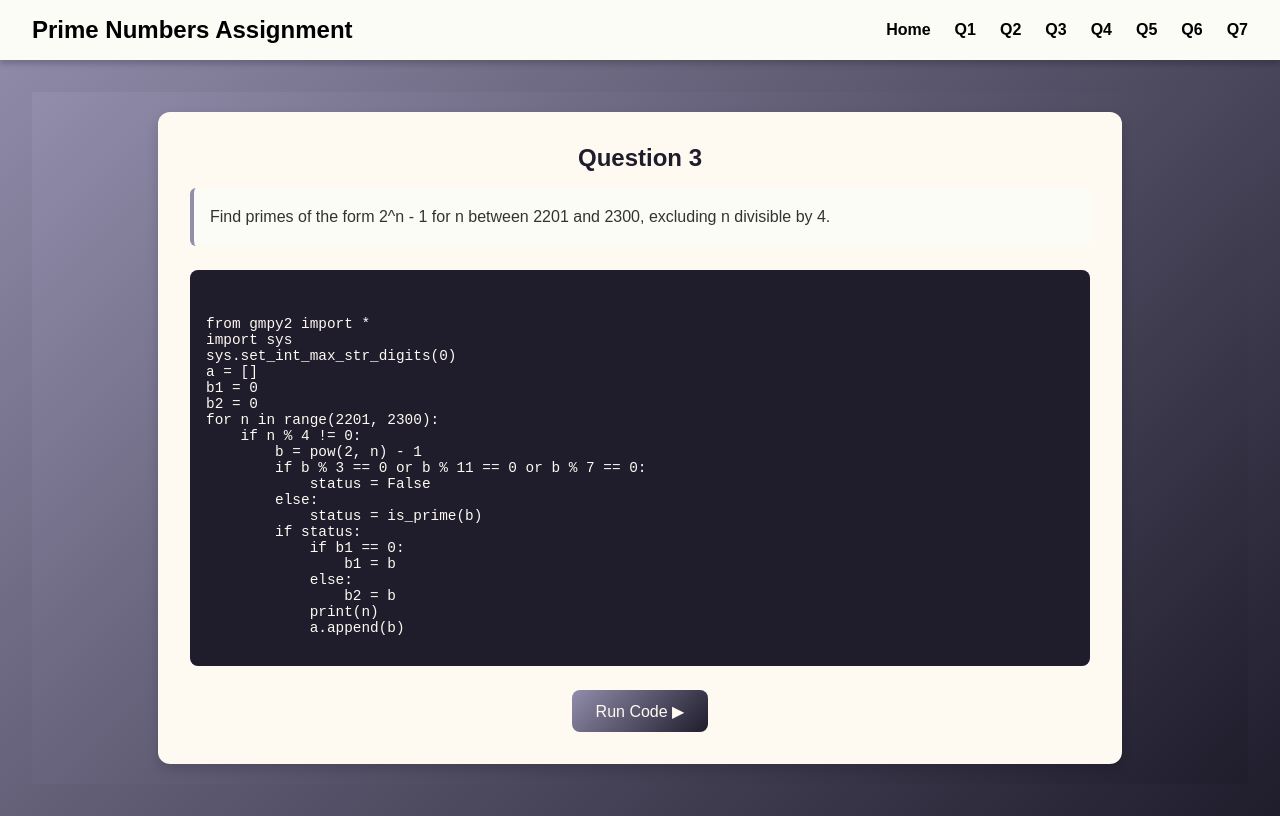
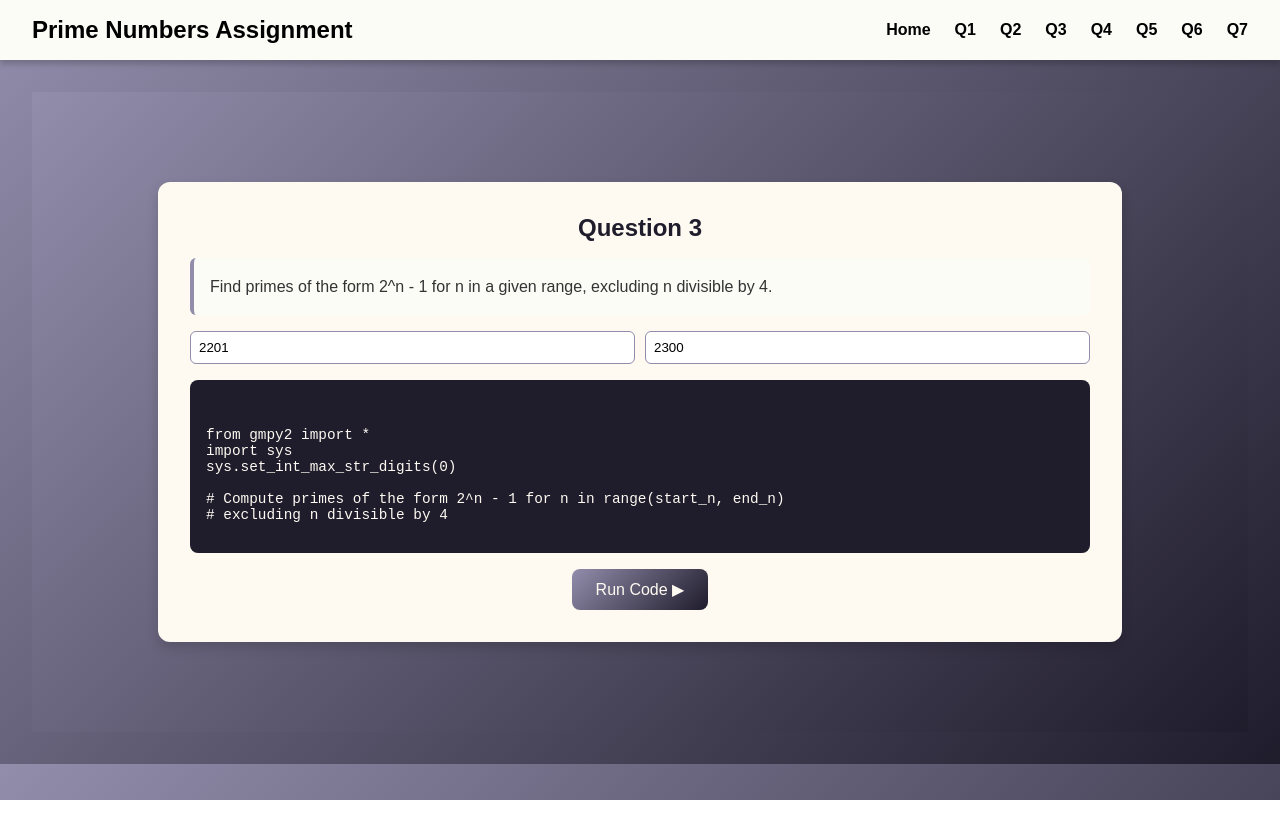
Before and after one commit to rohith-0601/NM_JM, a React (Vite) app in the folder frontend/: page /q3 in a window 1280 px wide. Built offline with nearby package versions, Linux system fonts and the light colour scheme.

Commit message:
added inputs and backend optimized

```diff
--- a/frontend/src/pages/Q3.jsx
+++ b/frontend/src/pages/Q3.jsx
@@ -1,120 +1,59 @@
-import React, { useState } from "react";
+import React, { useState, useEffect, useRef } from "react";
 import axios from "axios";
 
 const questionText = `
-Find primes of the form 2^n - 1 for n between 2201 and 2300,
-excluding n divisible by 4.
+Find primes of the form 2^n - 1 for n in a given range, excluding n divisible by 4.
 `;
 
 const pythonCode = `
 from gmpy2 import *
 import sys
 sys.set_int_max_str_digits(0)
-a = []
-b1 = 0
-b2 = 0
-for n in range(2201, 2300):
-    if n % 4 != 0:
-        b = pow(2, n) - 1
-        if b % 3 == 0 or b % 11 == 0 or b % 7 == 0:
-            status = False
-        else:
-            status = is_prime(b)
-        if status:
-            if b1 == 0:
-                b1 = b
-            else:
-                b2 = b
-            print(n)
-            a.append(b)
+
+# Compute primes of the form 2^n - 1 for n in range(start_n, end_n)
+# excluding n divisible by 4
 `;
 
-// ✅ Internal CSS
 const styles = {
-  container: {
-    display: "flex",
-    justifyContent: "center",
-    alignItems: "center",
-    minHeight: "75vh",
-    background: "linear-gradient(135deg, #928DAB, #1F1C2C)",
-    padding: "20px",
-  },
-  card: {
-    background: "#FEFAF1",
-    padding: "2rem",
-    borderRadius: "12px",
-    boxShadow: "0 6px 12px rgba(0,0,0,0.15)",
-    maxWidth: "900px",
-    width: "100%",
-  },
-  title: {
-    textAlign: "center",
-    marginBottom: "1rem",
-    color: "#1F1C2C",
-  },
-  questionBox: {
-    background: "#FCFCF7",
-    padding: "1rem",
-    borderLeft: "4px solid #928DAB",
-    marginBottom: "1.5rem",
-    borderRadius: "6px",
-    fontSize: "1rem",
-    lineHeight: "1.6",
-    color: "#333",
-  },
-  codeBox: {
-    background: "#1F1C2C",
-    color: "#FEFAF1",
-    padding: "1rem",
-    borderRadius: "8px",
-    marginBottom: "1.5rem",
-    fontFamily: "monospace",
-    fontSize: "0.9rem",
-    whiteSpace: "pre-wrap",
-    wordBreak: "break-word",
-  },
-  button: {
-    background: "linear-gradient(135deg, #928DAB, #1F1C2C)",
-    color: "#FEFAF1",
-    border: "none",
-    padding: "0.7rem 1.5rem",
-    fontSize: "1rem",
-    borderRadius: "8px",
-    cursor: "pointer",
-    display: "block",
-    margin: "0 auto",
-    transition: "0.3s",
-  },
-  outputBox: {
-    background: "#FCFCF7",
-    padding: "1rem",
-    marginTop: "1rem",
-    borderRadius: "8px",
-    fontFamily: "monospace",
-    whiteSpace: "pre-wrap",
-    boxShadow: "inset 0 2px 6px rgba(0,0,0,0.1)",
-    color: "#000",
-  },
-  primeItem: {
-    marginBottom: "0.5rem",
-    wordBreak: "break-all", // ensure very long numbers wrap nicely
-  },
+  container: { display: "flex", justifyContent: "center", alignItems: "center", minHeight: "75vh", background: "linear-gradient(135deg, #928DAB, #1F1C2C)", padding: "20px" },
+  card: { background: "#FEFAF1", padding: "2rem", borderRadius: "12px", boxShadow: "0 6px 12px rgba(0,0,0,0.15)", maxWidth: "900px", width: "100%" },
+  title: { textAlign: "center", marginBottom: "1rem", color: "#1F1C2C" },
+  questionBox: { background: "#FCFCF7", padding: "1rem", borderLeft: "4px solid #928DAB", marginBottom: "1rem", borderRadius: "6px", fontSize: "1rem", lineHeight: "1.6", color: "#333" },
+  inputBox: { display: "flex", gap: "10px", marginBottom: "1rem" },
+  input: { flex: 1, padding: "0.5rem", borderRadius: "6px", border: "1px solid #928DAB" },
+  codeBox: { background: "#1F1C2C", color: "#FEFAF1", padding: "1rem", borderRadius: "8px", marginBottom: "1rem", fontFamily: "monospace", fontSize: "0.9rem", whiteSpace: "pre-wrap", wordBreak: "break-word" },
+  button: { background: "linear-gradient(135deg, #928DAB, #1F1C2C)", color: "#FEFAF1", border: "none", padding: "0.7rem 1.5rem", fontSize: "1rem", borderRadius: "8px", cursor: "pointer", display: "block", margin: "0 auto", transition: "0.3s" },
+  outputBox: { background: "#FCFCF7", padding: "1rem", marginTop: "1rem", borderRadius: "8px", fontFamily: "monospace", whiteSpace: "pre-wrap", wordBreak: "break-word", boxShadow: "inset 0 2px 6px rgba(0,0,0,0.1)", color: "#000", maxHeight: "50vh", overflowY: "auto" },
+  primeItem: { marginBottom: "0.5rem", wordBreak: "break-all" },
+  timer: { textAlign: "center", marginTop: "0.5rem", fontWeight: "bold", color: "#1F1C2C" },
 };
 
 function Q3() {
+  const [startN, setStartN] = useState(2201);
+  const [endN, setEndN] = useState(2300);
   const [result, setResult] = useState([]);
   const [bValues, setBValues] = useState({ b1: null, b2: null });
   const [loading, setLoading] = useState(false);
+  const [seconds, setSeconds] = useState(0);
+  const timerRef = useRef(null);
 
   const runCode = async () => {
+    if (startN > endN) {
+      alert("Start must be less than or equal to End");
+      return;
+    }
+
     setLoading(true);
     setResult([]);
     setBValues({ b1: null, b2: null });
+    setSeconds(0);
+
+    timerRef.current = setInterval(() => setSeconds(prev => prev + 1), 1000);
 
     try {
-      const res = await axios.get("http://127.0.0.1:5001/api/q3");
+      const res = await axios.post("http://127.0.0.1:5001/api/q3", { start: startN, end: endN });
       if (res.data?.results) {
-        setResult(res.data.results.map((r) => r.prime)); // array of strings
+        setResult(res.data.results.map(r => r.prime));
         setBValues({ b1: res.data.b1, b2: res.data.b2 });
       } else {
         setResult([JSON.stringify(res.data, null, 2)]);
@@ -124,8 +63,13 @@ function Q3() {
       console.error(err);
     }
 
+    clearInterval(timerRef.current);
     setLoading(false);
   };
+
+  useEffect(() => {
+    return () => clearInterval(timerRef.current);
+  }, []);
 
   return (
     <div style={styles.container}>
@@ -133,27 +77,33 @@ function Q3() {
         <h2 style={styles.title}>Question 3</h2>
         <p style={styles.questionBox}>{questionText}</p>
 
+        <div style={styles.inputBox}>
+          <input type="number" style={styles.input} value={startN} onChange={e => setStartN(Number(e.target.value))} placeholder="Start n" />
+          <input type="number" style={styles.input} value={endN} onChange={e => setEndN(Number(e.target.value))} placeholder="End n" />
+        </div>
+
         <div style={styles.codeBox}>
           <pre>{pythonCode}</pre>
         </div>
 
         <button
           style={styles.button}
-          onMouseOver={(e) => (e.target.style.opacity = 0.8)}
-          onMouseOut={(e) => (e.target.style.opacity = 1)}
+          onMouseOver={e => (e.target.style.opacity = 0.8)}
+          onMouseOut={e => (e.target.style.opacity = 1)}
           onClick={runCode}
+          disabled={loading}
         >
           {loading ? "Running..." : "Run Code ▶"}
         </button>
+
+        {loading && <div style={styles.timer}>Elapsed: {seconds} sec</div>}
 
         {result.length > 0 && (
           <div style={styles.outputBox}>
             {bValues.b1 && <div style={styles.primeItem}>b1: {bValues.b1}</div>}
             {bValues.b2 && <div style={styles.primeItem}>b2: {bValues.b2}</div>}
             {result.map((prime, i) => (
-              <div key={i} style={styles.primeItem}>
-                {prime}
-              </div>
+              <div key={i} style={styles.primeItem}>{prime}</div>
             ))}
           </div>
         )}
```
Also changed, not shown: 1 other file (tests, documents, lock files or other folders).
